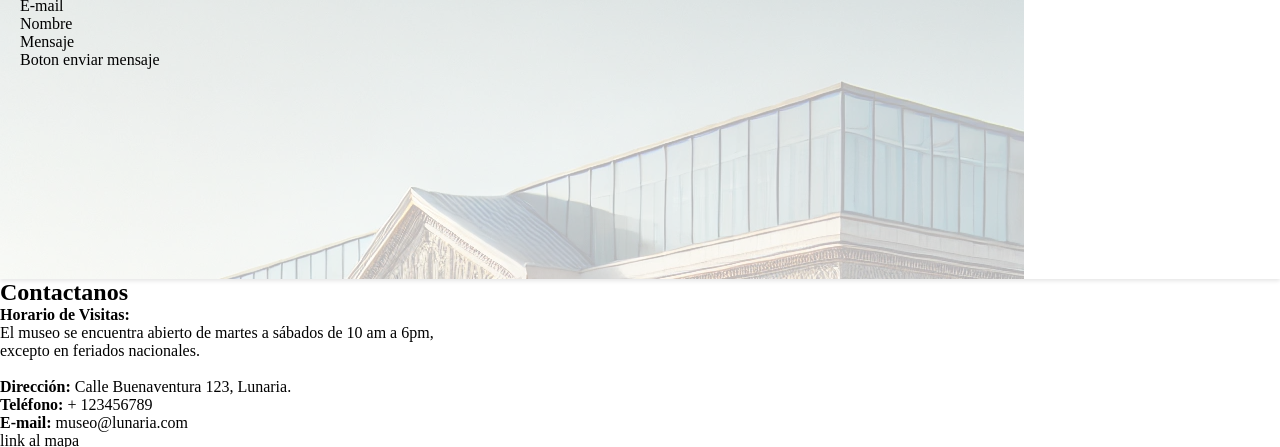
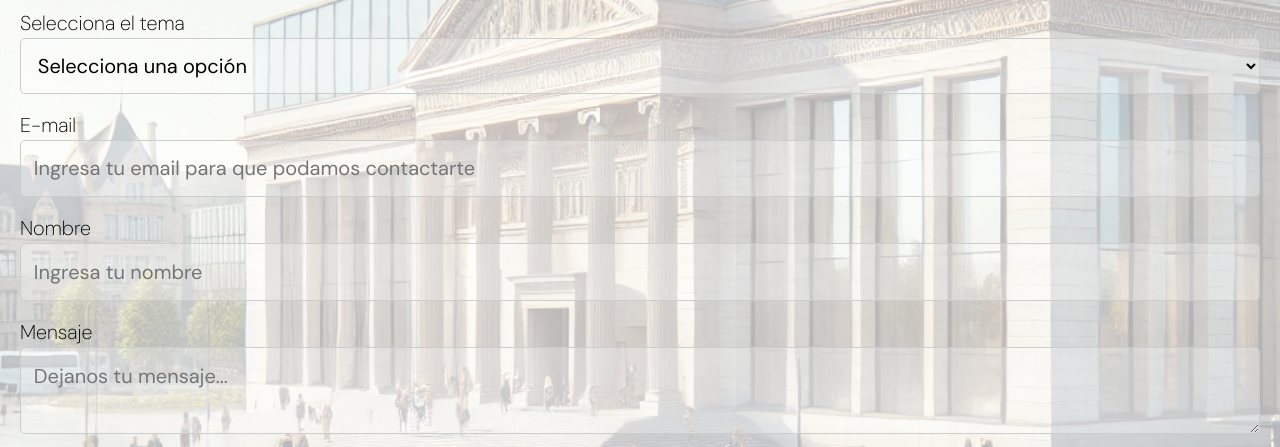
Before and after one commit to lucianamg/63305_sass, a website: page contact.html in a window 1280 px wide. Shown: the part 128-575 px from the top of the page. Drawn offline with nearby package versions, Linux system fonts and the light colour scheme.

Commit message:
contactform hecho

```diff
--- a/contact.html
+++ b/contact.html
@@ -3,6 +3,8 @@
 <head>
     <meta charset="UTF-8">
     <meta name="viewport" content="width=device-width, initial-scale=1.0">
+    <link href="https://cdn.jsdelivr.net/npm/bootstrap@5.3.0/dist/css/bootstrap.min.css" rel="stylesheet">
+
     <title>Contacto con el Museo de Lunaria</title>
     <link rel="stylesheet" href="./css/style.css">
 
@@ -29,22 +31,42 @@
       </header>
     <main>
         <section>
-        <h1>Completa el Formulario de contacto</h1>
-        <div class="contactFormContainer">
+          <h1>Completa el Formulario de contacto</h1>
+          <div class="contactFormContainer">
             <div class="contactFormBackground"></div>
 
             <div class="contactFormContent">
-                <form action="">
-                    <p>Selector tema (Consulta/Sugerencia, Cambio, Devolución)</p>
-                    <p>E-mail</p>
-                    <p>Nombre</p>
-                    <p>Mensaje</p>
-                    <p>Boton enviar mensaje</p>
-                </form>
+              <form id="contactForm" class="contactForm">
+
+            <!-- PROBAR MINLENGHT EN EL CAMPO MAIL COMO UN ATRIBUTO MINLENGHT = "1"-->
+                <label for="topic">Selecciona el tema</label>
+                <select id="tema" name="tema" class="formField" required>
+                  <option value="" disabled selected>Selecciona una opción</option>
+                  <option value="consulta_sugerencia">Consulta/Sugerencia</option>
+                  <option value="cambio">Cambio</option>
+                  <option value="devolucion">Devolución</option>
+                </select>
+                <label for="email">E-mail</label>
+                <input type="email" class="formField" placeholder="Ingresa tu email para que podamos contactarte" required>
+                <label for="name">Nombre</label>
+                <input type="text" class="formField" placeholder="Ingresa tu nombre" minlength="8" required>
+                <label for="message">Mensaje</label>
+                <textarea class="formField" placeholder="Dejanos tu mensaje..." minlength="40" required></textarea>
+
+                <div class="mb-3">
+                  <button type="submit" class="btn btn-success">Enviar</button>
+                </div>
+                <div id="alertConfirmacion" class="alert alert-success alert-dismissible fade show d-none" role="alert">
+                  Gracias por tu mensaje. Nos contactaremos al correo indicado.
+                  <button type="button" class="btn-close" data-bs-dismiss="alert" aria-label="Close"></button>
+                </div>
+
+              </form>
             </div>
-        </div>
+          </div>
 
         </section>
+
         <section>
             <div>
                 <h1>Contactanos</h1>
@@ -78,6 +100,17 @@
       navMenu.classList.toggle('active');
     }
   </script>
+
+<script src="https://cdn.jsdelivr.net/npm/bootstrap@5.3.0/dist/js/bootstrap.bundle.min.js"></script>
+
+<script>
+  // formulario,  alerta
+  document.getElementById('contactForm').addEventListener('submit', function(e) {
+    e.preventDefault();
+    document.getElementById('alertConfirmacion').classList.remove('d-none');
+  });
+</script>
+
 </body>
 
 </html>
--- a/scss/layout/_main_contact.scss
+++ b/scss/layout/_main_contact.scss
@@ -13,9 +13,9 @@
     width: 100%;
     height:100%;
     background-image: url("../assets/img/modern-day_museum_exterior.webp");
-    background-size:auto;/* cover, contain, 80% auto, 500px 300px, auto */
+    background-size:cover;/* cover, contain, 80% auto, 500px 300px, auto */
     background-repeat: no-repeat;
-    background-position: top left; /* center, top, bottom, left, right, top left, etc */
+    background-position: center; /* center, top, bottom, left, right, top left, etc */
     opacity: 0.3;
     z-index: 0; /* Envío el fondo detrás */
 }
@@ -23,4 +23,21 @@
     position: relative;
     z-index: 1; /* para que el texto quede encima */
     color: #000;
+    font-family: $dmsans;
+    font-size: 20px;
+    font-weight: 200;
 }
+.contactForm{
+    display: flex;
+    flex-direction: column;
+    background-color: #ffffff00;
+}
+.formField{
+    background-color: #ffffff45;
+    border-radius: 5px;
+    width: 100%;
+  padding: 0.8rem;
+  margin-bottom: 1rem;
+  border: 1px solid #ccc;
+
+}
```
Also changed, not shown: tickets.html (+3 -3 lines), css/style.css, 1 other file.
